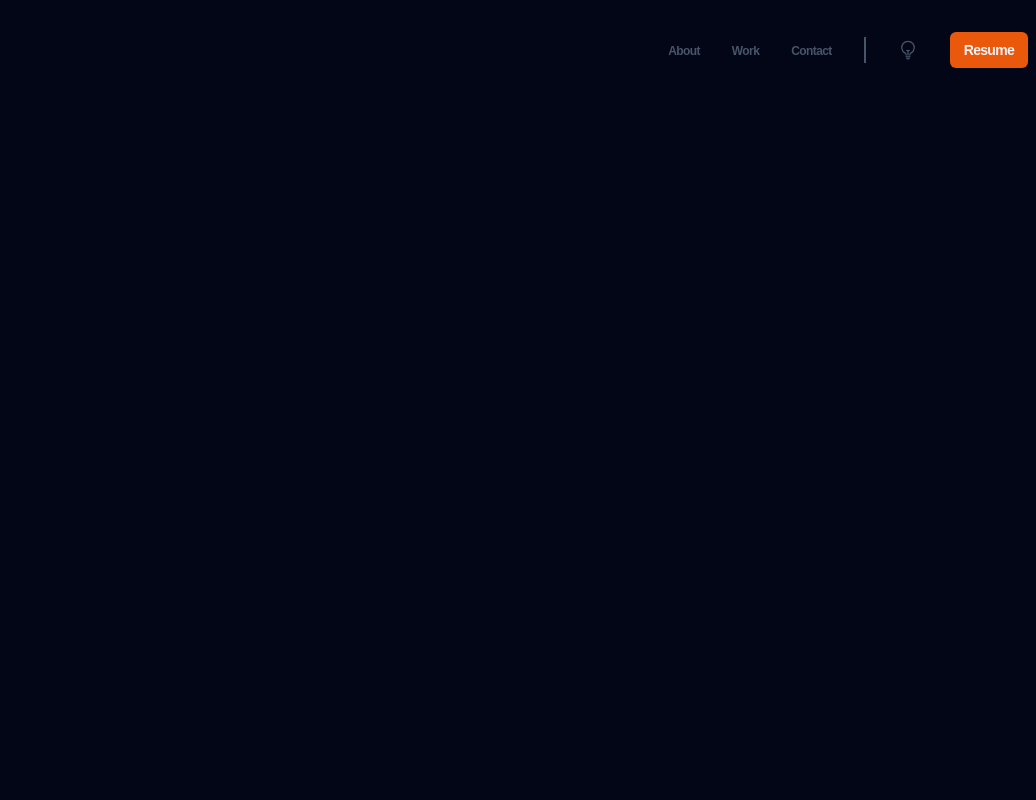
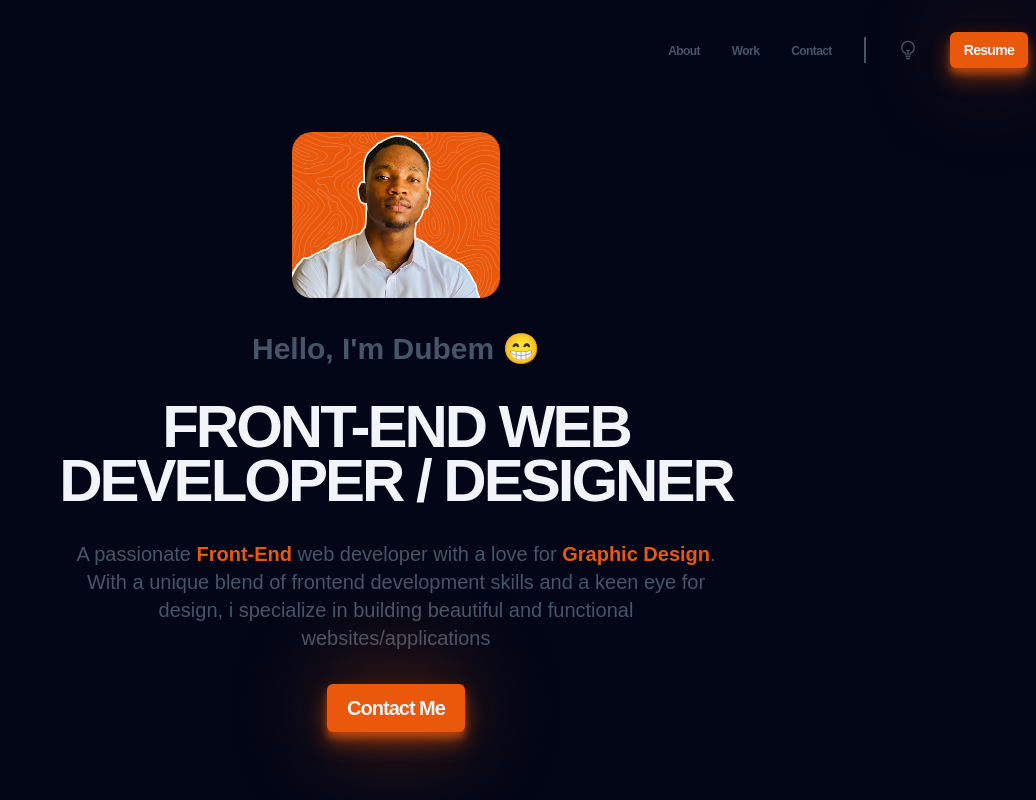
Before and after one commit to Cheedubem/Portfolio, a website built with Vite: page index.html in a window 1280 px wide. Shown: the whole page, without its empty margins (244-1280 px from the left). Built offline with nearby package versions, Linux system fonts and the light colour scheme; a web font is replaced by a local one.

Commit message:
Designed hero section, Made hero section responsive, Added hero image and description

```diff
--- a/index.html
+++ b/index.html
@@ -50,6 +50,7 @@
             viewBox="0 0 24 24"
             stroke-width="1.5"
             stroke="currentColor"
+            gitst
           >
             <path
               stroke-linecap="round"
@@ -60,13 +61,27 @@
         </button>
       </nav>
     </header>
-    <!-- <main>
+    <main>
+      <section class="hero container">
+        <img class="hero__img" src="./public/DP.jpg" alt="Profile picture" />
+        <h2 class="hero__subtitle">Hello, I'm Dubem 😁</h2>
+        <h1 class="hero__title">
+          FRONT-END WEB <br />
+          DEVELOPER / DESIGNER
+        </h1>
+        <p class="hero__description">
+          A passionate <strong>Front-End </strong> web developer with a love for
+          <strong>Graphic Design</strong>. With a unique blend of frontend
+          development skills and a keen eye for design, i specialize in building
+          beautiful and functional websites/applications
+        </p>
+        <a class="hero__btn btn" href="#">Contact Me</a>
+      </section>
+      <!-- <section></section>
       <section></section>
       <section></section>
-      <section></section>
-      <section></section>
-      <section></section>
-    </main> -->
+      <section></section> -->
+    </main>
     <footer></footer>
 
     <script type="module" src="./src/main.js"></script>
--- a/src/main.js
+++ b/src/main.js
@@ -1,4 +1,5 @@
 import "../styles/modern-normalize.css";
 import "../styles/style.css";
 import "../styles/components/header.css";
+import "../styles/components/hero.css";
 import "../styles/utils.css";
--- a/styles/components/header.css
+++ b/styles/components/header.css
@@ -11,9 +11,9 @@
 }
 
 .header__bars {
-  color: var(--clr-light);
-  width: var(--sizes-xs);
-  height: var(--sizes-xs);
+  color: var(--clr-orange);
+  width: var(--sizes-xl);
+  height: var(--sizes-xl);
 }
 
 /*xs */
--- /dev/null
+++ b/styles/components/hero.css
@@ -0,0 +1,134 @@
+.hero {
+  text-align: center;
+  display: flex;
+  flex-direction: column;
+  justify-content: center;
+  align-items: center;
+  gap: 1rem;
+  margin-top: 2rem;
+}
+
+.hero__img {
+  border-radius: 20px;
+  width: 8rem;
+  height: auto;
+  transition: transform 0.3s, box-shadow 0.3s;
+}
+
+.hero__img:hover {
+  box-shadow: 0 0px 10px rgba(234, 88, 12, 0.5),
+    0 5px 8px rgba(234, 88, 12, 0.5), 0 0 50px -5px var(--clr-orange);
+  transform: translateY(-1px);
+}
+
+.hero__subtitle {
+  color: var(--clr-slate600);
+  font-size: var(--sizes-base);
+}
+
+.hero__title {
+  color: var(--clr-light);
+  text-transform: uppercase;
+  font-size: var(--sizes-3xl);
+  letter-spacing: -0.05em;
+  line-height: 0.9;
+}
+
+.hero__description {
+  max-width: 60ch;
+  font-size: var(--sizes-sm);
+  color: var(--clr-slate600);
+}
+
+.hero__btn {
+  font-size: var(--sizes-sm);
+}
+
+/*xs */
+@media (min-width: 475px) {
+  .hero {
+    gap: 1.5rem;
+  }
+
+  .hero__img {
+    width: 10rem;
+  }
+
+  .hero__subtitle {
+    font-size: var(--sizes-lg);
+  }
+
+  .hero__title {
+    font-size: var(--sizes-4xl);
+  }
+
+  .hero__description {
+    font-size: var(--sizes-base);
+  }
+
+  .hero__btn {
+    font-size: var(--sizes-sm);
+  }
+}
+
+/* sm */
+/* @media (min-width: 640px) {
+} */
+
+/* md */
+/* @media (min-width: 768px) {
+} */
+
+/* lg */
+@media (min-width: 1024px) {
+  .hero__img {
+    width: 12rem;
+  }
+
+  .hero__subtitle {
+    font-size: var(--sizes-2xl);
+  }
+
+  .hero__title {
+    font-size: var(--sizes-5xl);
+  }
+
+  .hero__description {
+    font-size: var(--sizes-lg);
+  }
+
+  .hero__btn {
+    font-size: var(--sizes-lg);
+  }
+}
+
+/* xl */
+@media (min-width: 1280px) {
+  .hero {
+    gap: 2rem;
+  }
+
+  .hero__img {
+    width: 13rem;
+  }
+
+  .hero__subtitle {
+    font-size: var(--sizes-3xl);
+  }
+
+  .hero__title {
+    font-size: var(--sizes-6xl);
+  }
+
+  .hero__description {
+    font-size: var(--sizes-xl);
+  }
+
+  .hero__btn {
+    font-size: var(--sizes-xl);
+  }
+}
+
+/* 2xl */
+/* @media (min-width: 1536px) {
+} */
--- a/styles/style.css
+++ b/styles/style.css
@@ -61,3 +61,11 @@ button {
   cursor: pointer;
   color: inherit;
 }
+
+a {
+  color: var(--clr-orange);
+}
+
+strong {
+  color: var(--clr-orange);
+}
--- a/styles/utils.css
+++ b/styles/utils.css
@@ -30,15 +30,15 @@
   color: var(--clr-light);
   padding: 0.5em 1em;
   border-radius: 6px;
-  /* box-shadow: 0 10px 20px rgba(234, 88, 12, 0.5),
-    0 6px 6px rgba(234, 88, 12, 0.5), 0 0 100px -10px var(--clr-green); */
+  box-shadow: 0 10px 20px rgba(234, 88, 12, 0.5),
+    0 6px 6px rgba(234, 88, 12, 0.5), 0 0 100px -10px var(--clr-orange);
   transition: transform 0.3s, box-shadow 0.3s;
 }
 
 .btn:hover {
   transform: translateY(-3px);
   box-shadow: 0 14px 28px rgba(234, 88, 12, 0.25),
-    0 10px 10px rgba(234, 88, 12, 0.22), 0 0 120px -10px var(--clr-green);
+    0 10px 10px rgba(234, 88, 12, 0.22), 0 0 120px -10px var(--clr-orange);
 }
 
 .container {
```
Also changed, not shown: public/DP.jpg (added).
